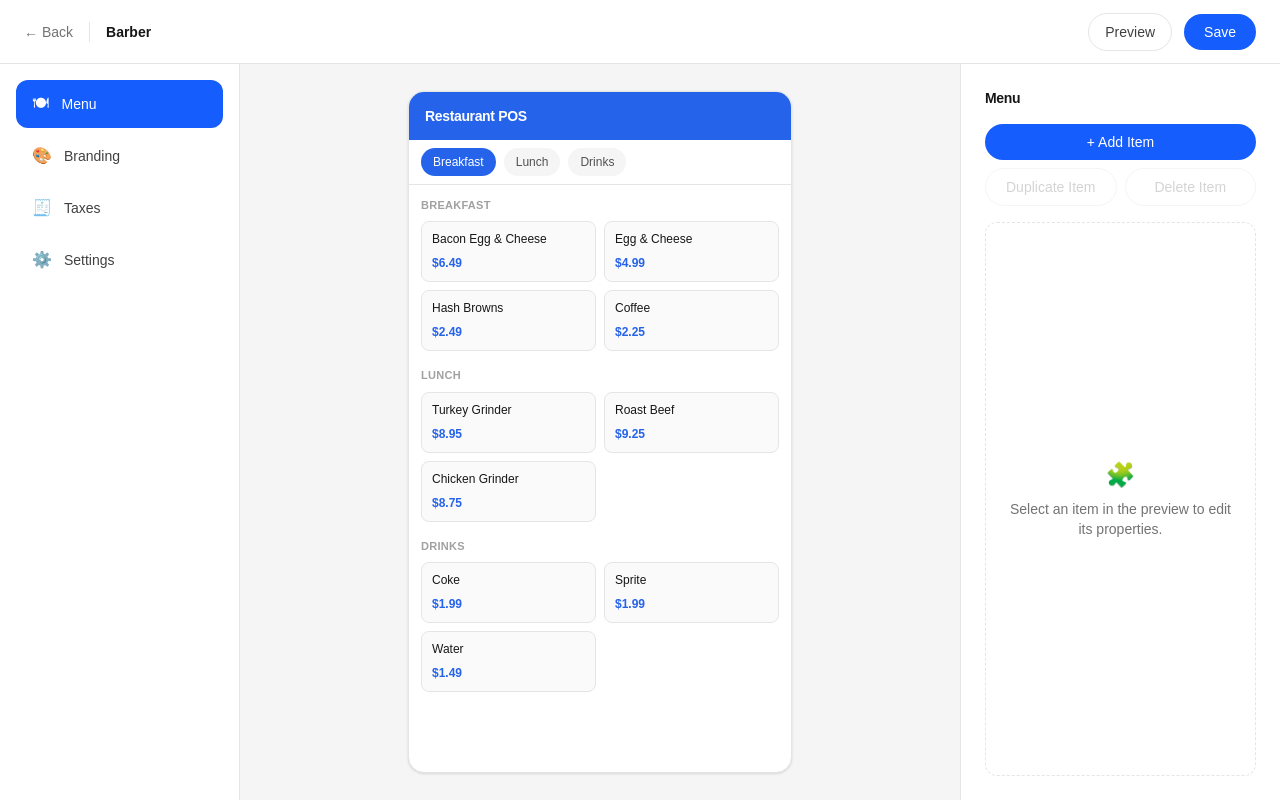
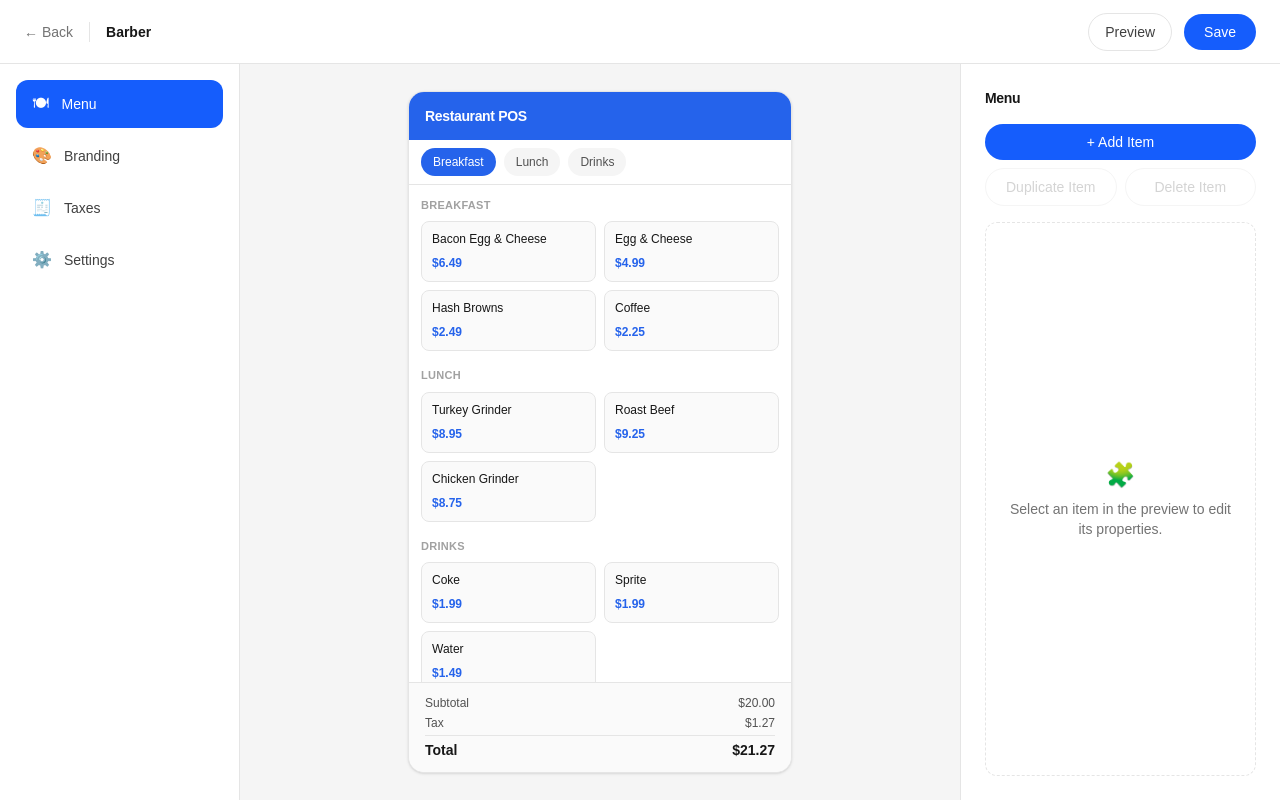
Before and after one commit to aasishjannuaj/pos-canvas, a Next.js app: page /editor/barber in a window 1280 px wide. Built offline with nearby package versions, Linux system fonts and the light colour scheme.

Commit message:
Add tax controls and live tax preview

```diff
--- a/components/editor/EditorPreview.tsx
+++ b/components/editor/EditorPreview.tsx
@@ -10,7 +10,38 @@ type EditorPreviewProps = {
   onSelect: (id: string) => void;
   businessName: string;
   accentColor: string;
+  taxEnabled: boolean;
+  taxRate: number;
+  pricesIncludeTax: boolean;
+  showTaxSeparately: boolean;
 };
+
+const STATIC_SUBTOTAL = 20;
+
+function calculateOrderSummary({
+  taxEnabled,
+  taxRate,
+  pricesIncludeTax,
+}: {
+  taxEnabled: boolean;
+  taxRate: number;
+  pricesIncludeTax: boolean;
+}) {
+  const subtotal = STATIC_SUBTOTAL;
+  const safeRate = Number.isFinite(taxRate) && taxRate > 0 ? taxRate : 0;
+
+  if (!taxEnabled) {
+    return { subtotal, tax: 0, total: subtotal };
+  }
+
+  if (pricesIncludeTax) {
+    const tax = subtotal - subtotal / (1 + safeRate / 100);
+    return { subtotal, tax, total: subtotal };
+  }
+
+  const tax = subtotal * (safeRate / 100);
+  return { subtotal, tax, total: subtotal + tax };
+}
 
 export default function EditorPreview({
   menuItems,
@@ -18,7 +49,16 @@ export default function EditorPreview({
   onSelect,
   businessName,
   accentColor,
+  taxEnabled,
+  taxRate,
+  pricesIncludeTax,
+  showTaxSeparately,
 }: EditorPreviewProps) {
+  const { subtotal, tax, total } = calculateOrderSummary({
+    taxEnabled,
+    taxRate,
+    pricesIncludeTax,
+  });
   return (
     <div className="flex flex-1 items-center justify-center overflow-auto bg-neutral-100 p-10">
       <div className="flex aspect-[9/16] w-full max-w-sm flex-col overflow-hidden rounded-2xl border border-neutral-200 bg-white shadow-sm">
@@ -114,6 +154,28 @@ export default function EditorPreview({
             })}
           </div>
         </div>
+
+        {/* Order Summary */}
+        <div className="flex-none border-t border-neutral-200 bg-neutral-50 px-4 py-3">
+          <div className="flex flex-col gap-1">
+            <div className="flex items-center justify-between text-xs text-neutral-600">
+              <span>Subtotal</span>
+              <span>${subtotal.toFixed(2)}</span>
+            </div>
+
+            {taxEnabled && showTaxSeparately && (
+              <div className="flex items-center justify-between text-xs text-neutral-600">
+                <span>Tax</span>
+                <span>${tax.toFixed(2)}</span>
+              </div>
+            )}
+
+            <div className="flex items-center justify-between border-t border-neutral-200 pt-1 text-sm font-semibold text-neutral-900">
+              <span>Total</span>
+              <span>${total.toFixed(2)}</span>
+            </div>
+          </div>
+        </div>
       </div>
     </div>
   );
--- a/components/editor/EditorPropertiesPanel.tsx
+++ b/components/editor/EditorPropertiesPanel.tsx
@@ -15,6 +15,14 @@ type EditorPropertiesPanelProps = {
   setBusinessName: (value: string) => void;
   accentColor: string;
   setAccentColor: (value: string) => void;
+  taxEnabled: boolean;
+  setTaxEnabled: (value: boolean) => void;
+  taxRate: number;
+  setTaxRate: (value: number) => void;
+  pricesIncludeTax: boolean;
+  setPricesIncludeTax: (value: boolean) => void;
+  showTaxSeparately: boolean;
+  setShowTaxSeparately: (value: boolean) => void;
 };
 
 export default function EditorPropertiesPanel({
@@ -28,6 +36,14 @@ export default function EditorPropertiesPanel({
   setBusinessName,
   accentColor,
   setAccentColor,
+  taxEnabled,
+  setTaxEnabled,
+  taxRate,
+  setTaxRate,
+  pricesIncludeTax,
+  setPricesIncludeTax,
+  showTaxSeparately,
+  setShowTaxSeparately,
 }: EditorPropertiesPanelProps) {
   return (
     <aside className="flex w-80 flex-none flex-col gap-4 border-l border-neutral-200 bg-white p-6">
@@ -177,11 +193,66 @@ export default function EditorPropertiesPanel({
       )}
 
       {editorSection === "Taxes" && (
-        <div className="flex flex-1 flex-col items-center justify-center gap-2 rounded-xl border border-dashed border-neutral-200 p-6 text-center">
-          <span className="text-2xl">🧾</span>
-          <p className="text-sm text-neutral-500">
-            Tax settings coming soon
-          </p>
+        <div className="flex flex-col gap-4">
+          <label className="flex items-center justify-between gap-3 rounded-xl border border-neutral-200 px-4 py-3">
+            <span className="text-sm font-medium text-neutral-900">
+              Enable Tax
+            </span>
+            <input
+              type="checkbox"
+              checked={taxEnabled}
+              onChange={(event) => setTaxEnabled(event.target.checked)}
+              className="h-4 w-4 cursor-pointer accent-blue-600"
+            />
+          </label>
+
+          <div className="flex flex-col gap-1.5">
+            <label className="text-xs font-medium uppercase tracking-wide text-neutral-400">
+              Tax Rate
+            </label>
+            <div className="flex items-center gap-2">
+              <input
+                type="number"
+                step="0.01"
+                min="0"
+                value={taxRate}
+                disabled={!taxEnabled}
+                onChange={(event) =>
+                  setTaxRate(
+                    Math.max(0, Number(event.target.value) || 0)
+                  )
+                }
+                className="w-full rounded-lg border border-neutral-200 px-3 py-2 text-sm text-neutral-900 transition-colors focus:border-blue-600 focus:outline-none disabled:cursor-not-allowed disabled:bg-neutral-50 disabled:text-neutral-400"
+              />
+              <span className="text-sm font-medium text-neutral-500">%</span>
+            </div>
+          </div>
+
+          <label className="flex items-center justify-between gap-3 rounded-xl border border-neutral-200 px-4 py-3">
+            <span className="text-sm font-medium text-neutral-900">
+              Prices Include Tax
+            </span>
+            <input
+              type="checkbox"
+              checked={pricesIncludeTax}
+              disabled={!taxEnabled}
+              onChange={(event) => setPricesIncludeTax(event.target.checked)}
+              className="h-4 w-4 cursor-pointer accent-blue-600 disabled:cursor-not-allowed"
+            />
+          </label>
+
+          <label className="flex items-center justify-between gap-3 rounded-xl border border-neutral-200 px-4 py-3">
+            <span className="text-sm font-medium text-neutral-900">
+              Show Tax Separately
+            </span>
+            <input
+              type="checkbox"
+              checked={showTaxSeparately}
+              disabled={!taxEnabled}
+              onChange={(event) => setShowTaxSeparately(event.target.checked)}
+              className="h-4 w-4 cursor-pointer accent-blue-600 disabled:cursor-not-allowed"
+            />
+          </label>
         </div>
       )}
 
--- a/components/editor/EditorShell.tsx
+++ b/components/editor/EditorShell.tsx
@@ -44,6 +44,10 @@ export default function EditorShell({ projectName }: EditorShellProps) {
   const [editorSection, setEditorSection] = useState<EditorSection>("Menu");
   const [businessName, setBusinessName] = useState("Restaurant POS");
   const [accentColor, setAccentColor] = useState("#2563EB");
+  const [taxEnabled, setTaxEnabled] = useState(true);
+  const [taxRate, setTaxRate] = useState(6.35);
+  const [pricesIncludeTax, setPricesIncludeTax] = useState(false);
+  const [showTaxSeparately, setShowTaxSeparately] = useState(true);
 
   const selectedItem =
     menuItems.find((item) => item.id === selectedItemId) ?? null;
@@ -104,6 +108,10 @@ export default function EditorShell({ projectName }: EditorShellProps) {
           onSelect={setSelectedItemId}
           businessName={businessName}
           accentColor={accentColor}
+          taxEnabled={taxEnabled}
+          taxRate={taxRate}
+          pricesIncludeTax={pricesIncludeTax}
+          showTaxSeparately={showTaxSeparately}
         />
         <EditorPropertiesPanel
           editorSection={editorSection}
@@ -116,6 +124,14 @@ export default function EditorShell({ projectName }: EditorShellProps) {
           setBusinessName={setBusinessName}
           accentColor={accentColor}
           setAccentColor={setAccentColor}
+          taxEnabled={taxEnabled}
+          setTaxEnabled={setTaxEnabled}
+          taxRate={taxRate}
+          setTaxRate={setTaxRate}
+          pricesIncludeTax={pricesIncludeTax}
+          setPricesIncludeTax={setPricesIncludeTax}
+          showTaxSeparately={showTaxSeparately}
+          setShowTaxSeparately={setShowTaxSeparately}
         />
       </div>
     </div>
```
